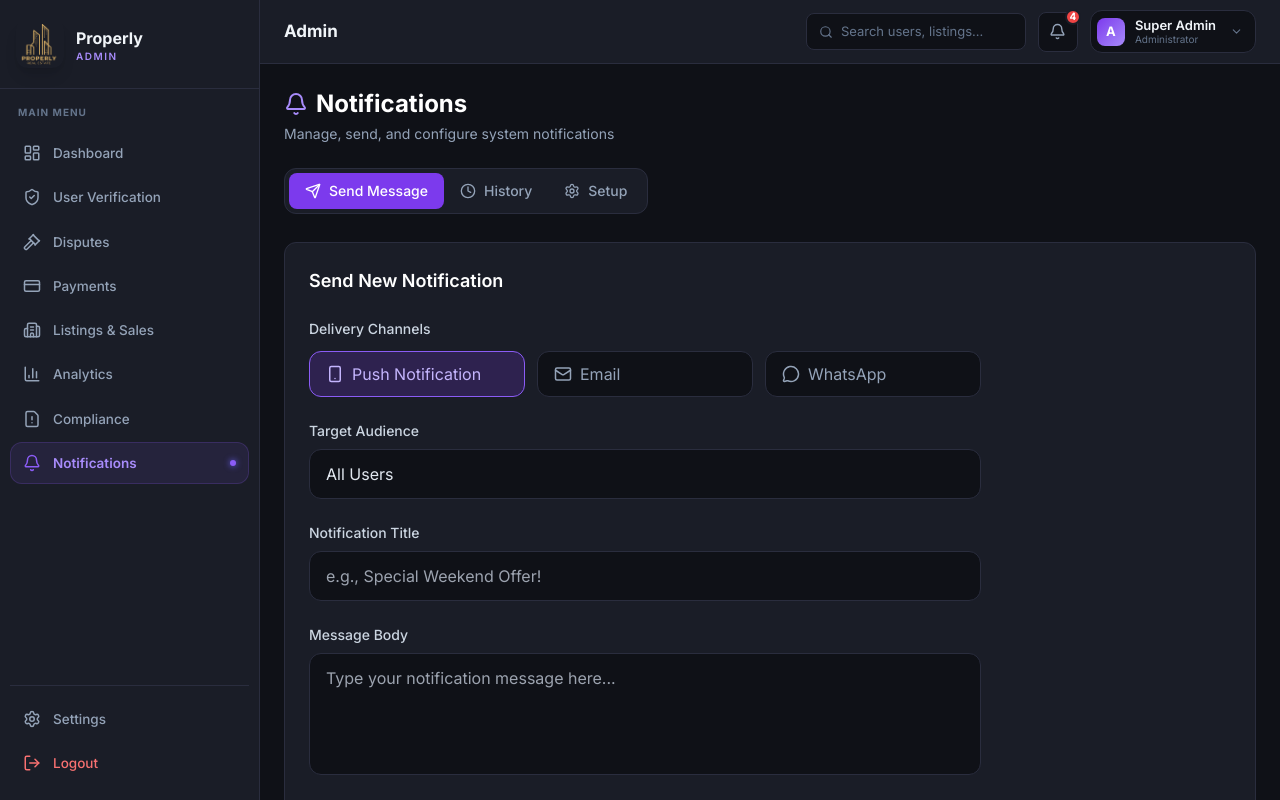
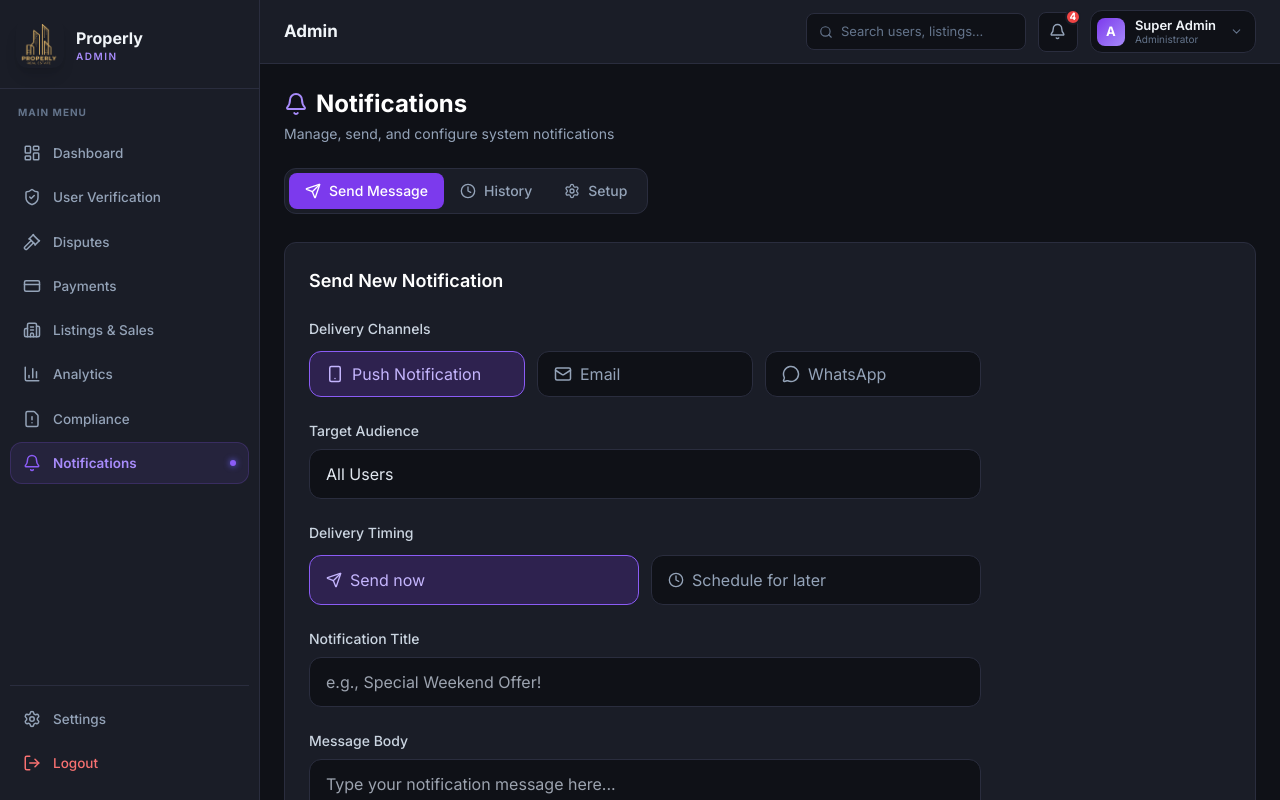
Before and after one commit to muhammadJawadm/properly-admin, a React (Vite) app: page /notifications in a window 1280 px wide. Shown: the top 800 px of the page. Built offline with nearby package versions, Linux system fonts and the light colour scheme.

Commit message:
add the schedule notification option

```diff
--- a/src/pages/Notifications.jsx
+++ b/src/pages/Notifications.jsx
@@ -4,7 +4,7 @@ import { Bell, Send, Clock, Settings, Search, Filter, Plus, CheckCircle2, AlertC
 const NOTIFICATION_HISTORY = [
   { id: 1, title: "System Update v2.4", message: "New features have been added to the renter dashboard.", audience: "All Users", type: "System", date: "2026-03-27 09:00 AM", status: "Sent" },
   { id: 2, title: "Payment Reminder", message: "Your weekly payout has been processed.", audience: "Hosts only", type: "Alert", date: "2026-03-26 02:30 PM", status: "Sent" },
-  { id: 3, title: "Promotional Offer", message: "Get 20% off your next rental this weekend!", audience: "Renters only", type: "Promo", date: "2026-03-25 11:15 AM", status: "Sent" },
+  { id: 3, title: "Promotional Offer", message: "Get 20% off your next rental this weekend!", audience: "Renters only", type: "Promo", date: "2026-04-10 09:30 AM", status: "Scheduled" },
 ]
 
 const DUMMY_USERS = [
@@ -20,6 +20,8 @@ export default function Notifications() {
   const [message, setMessage] = useState("")
   const [audience, setAudience] = useState("All Users")
   const [channels, setChannels] = useState({ push: true, email: false, whatsapp: false })
+  const [deliveryType, setDeliveryType] = useState("now")
+  const [scheduledAt, setScheduledAt] = useState("")
 
   // For specific user selection
   const [searchTerm, setSearchTerm] = useState("")
@@ -31,6 +33,7 @@ export default function Notifications() {
 
   const handleSend = (e) => {
     e.preventDefault()
+    const scheduleDate = scheduledAt ? new Date(scheduledAt) : null
 
     // Validation
     if (!channels.push && !channels.email && !channels.whatsapp) {
@@ -43,13 +46,31 @@ export default function Notifications() {
       return
     }
 
+    if (deliveryType === "scheduled") {
+      if (!scheduledAt) {
+        alert("Please choose a schedule date and time.")
+        return
+      }
+
+      if (Number.isNaN(scheduleDate?.getTime()) || scheduleDate <= new Date()) {
+        alert("Scheduled date and time must be in the future.")
+        return
+      }
+    }
+
     // Implementation for sending notification would go here
     setTitle("")
     setMessage("")
     setAudience("All Users")
     setSelectedUsers([])
     setChannels({ push: true, email: false, whatsapp: false })
-    alert("Notification sent successfully!")
+    setDeliveryType("now")
+    setScheduledAt("")
+    alert(
+      deliveryType === "scheduled"
+        ? `Notification scheduled successfully for ${scheduleDate.toLocaleString()}!`
+        : "Notification sent successfully!"
+    )
   }
 
   const filteredUsers = DUMMY_USERS.filter(u =>
@@ -169,6 +190,51 @@ export default function Notifications() {
                 </select>
               </div>
 
+              {/* Delivery Timing */}
+              <div className="flex flex-col gap-3">
+                <label className="text-sm font-medium text-slate-300">Delivery Timing</label>
+                <div className="grid grid-cols-1 sm:grid-cols-2 gap-3">
+                  <button
+                    type="button"
+                    onClick={() => setDeliveryType("now")}
+                    className={`flex items-center gap-2 px-4 py-3 rounded-xl border transition-all text-left ${
+                      deliveryType === "now"
+                        ? "bg-violet-600/20 border-violet-500 text-violet-300"
+                        : "bg-[#0f1117] border-[#2a2d3e] text-slate-400 hover:border-slate-500"
+                    }`}
+                  >
+                    <Send size={16} className="shrink-0" />
+                    Send now
+                  </button>
+                  <button
+                    type="button"
+                    onClick={() => setDeliveryType("scheduled")}
+                    className={`flex items-center gap-2 px-4 py-3 rounded-xl border transition-all text-left ${
+                      deliveryType === "scheduled"
+                        ? "bg-blue-600/20 border-blue-500 text-blue-300"
+                        : "bg-[#0f1117] border-[#2a2d3e] text-slate-400 hover:border-slate-500"
+                    }`}
+                  >
+                    <Clock size={16} className="shrink-0" />
+                    Schedule for later
+                  </button>
+                </div>
+              </div>
+
+              {deliveryType === "scheduled" && (
+                <div className="flex flex-col gap-2 w-full p-3 sm:p-4 bg-[#0f1117] border border-[#2a2d3e] rounded-xl">
+                  <label className="text-sm font-medium text-slate-300">Schedule Date & Time</label>
+                  <input
+                    type="datetime-local"
+                    value={scheduledAt}
+                    onChange={(e) => setScheduledAt(e.target.value)}
+                    min={new Date(Date.now() + 5 * 60 * 1000).toISOString().slice(0, 16)}
+                    className="bg-[#1a1d27] border border-[#2a2d3e] text-slate-200 text-sm rounded-lg px-4 py-3 outline-none focus:border-violet-500 w-full"
+                  />
+                  <p className="text-xs text-slate-500">The notification will be sent automatically at the scheduled time.</p>
+                </div>
+              )}
+
               {/* Specific Users Selection */}
               {audience === "Specific User(s)" && (
                 <div className="flex flex-col gap-3 p-3 sm:p-4 bg-[#0f1117] border border-[#2a2d3e] rounded-xl w-full">
@@ -259,7 +325,7 @@ export default function Notifications() {
                   className="w-full sm:w-auto bg-violet-600 hover:bg-violet-500 text-white font-medium px-6 py-3 sm:py-2.5 rounded-xl transition-colors flex justify-center items-center gap-2"
                 >
                   <Send size={18} className="shrink-0" />
-                  Send Notification
+                  {deliveryType === "scheduled" ? "Schedule Notification" : "Send Notification"}
                 </button>
               </div>
             </form>
@@ -311,8 +377,15 @@ export default function Notifications() {
                         </td>
                         <td className="py-4 px-2 text-slate-400 align-top whitespace-nowrap">{item.date}</td>
                         <td className="py-4 px-2 align-top">
-                          <span className="flex items-center justify-center gap-1.5 text-green-400 bg-green-400/10 w-max px-2.5 py-1 rounded-md text-xs font-medium">
-                            <CheckCircle2 size={14} className="shrink-0" /> {item.status}
+                          <span className={`flex items-center justify-center gap-1.5 w-max px-2.5 py-1 rounded-md text-xs font-medium ${
+                            item.status === "Scheduled" ? "text-blue-400 bg-blue-400/10" : "text-green-400 bg-green-400/10"
+                          }`}>
+                            {item.status === "Scheduled" ? (
+                              <Clock size={14} className="shrink-0" />
+                            ) : (
+                              <CheckCircle2 size={14} className="shrink-0" />
+                            )}
+                            {item.status}
                           </span>
                         </td>
                       </tr>
```
